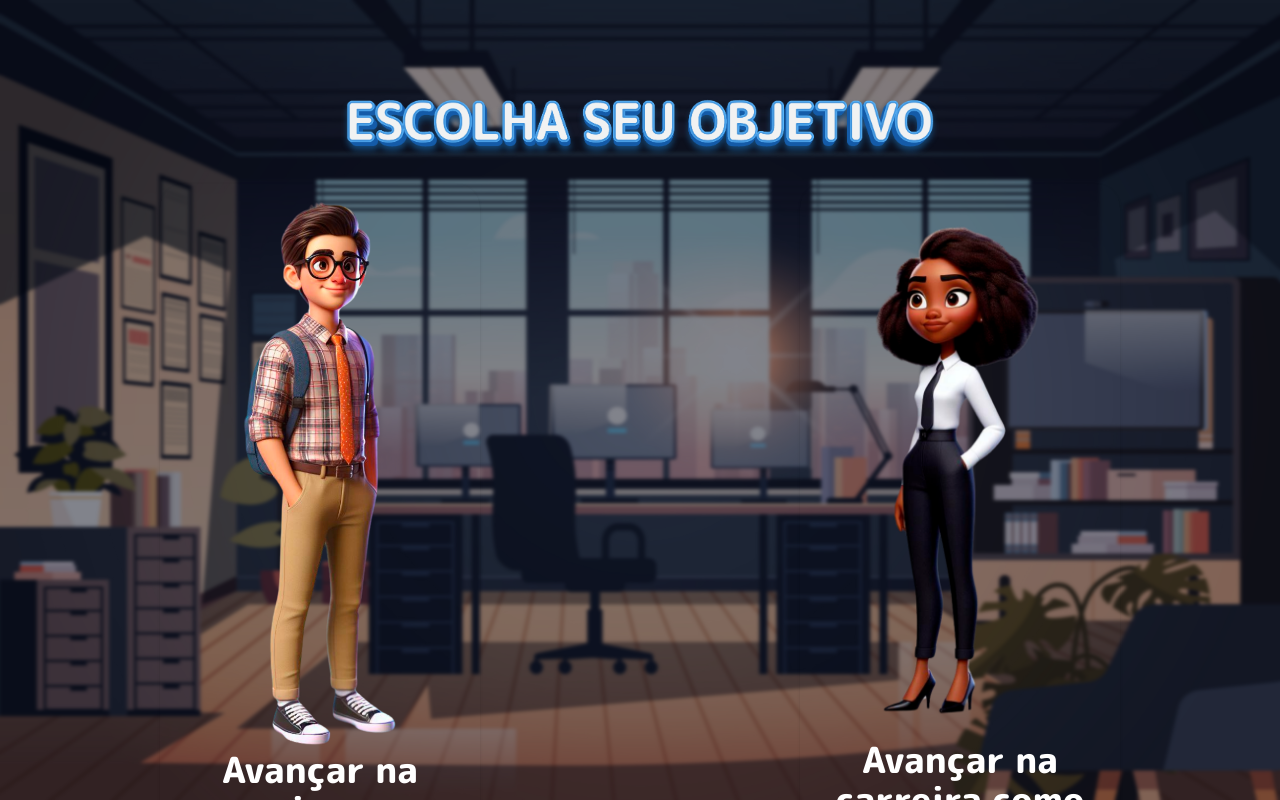
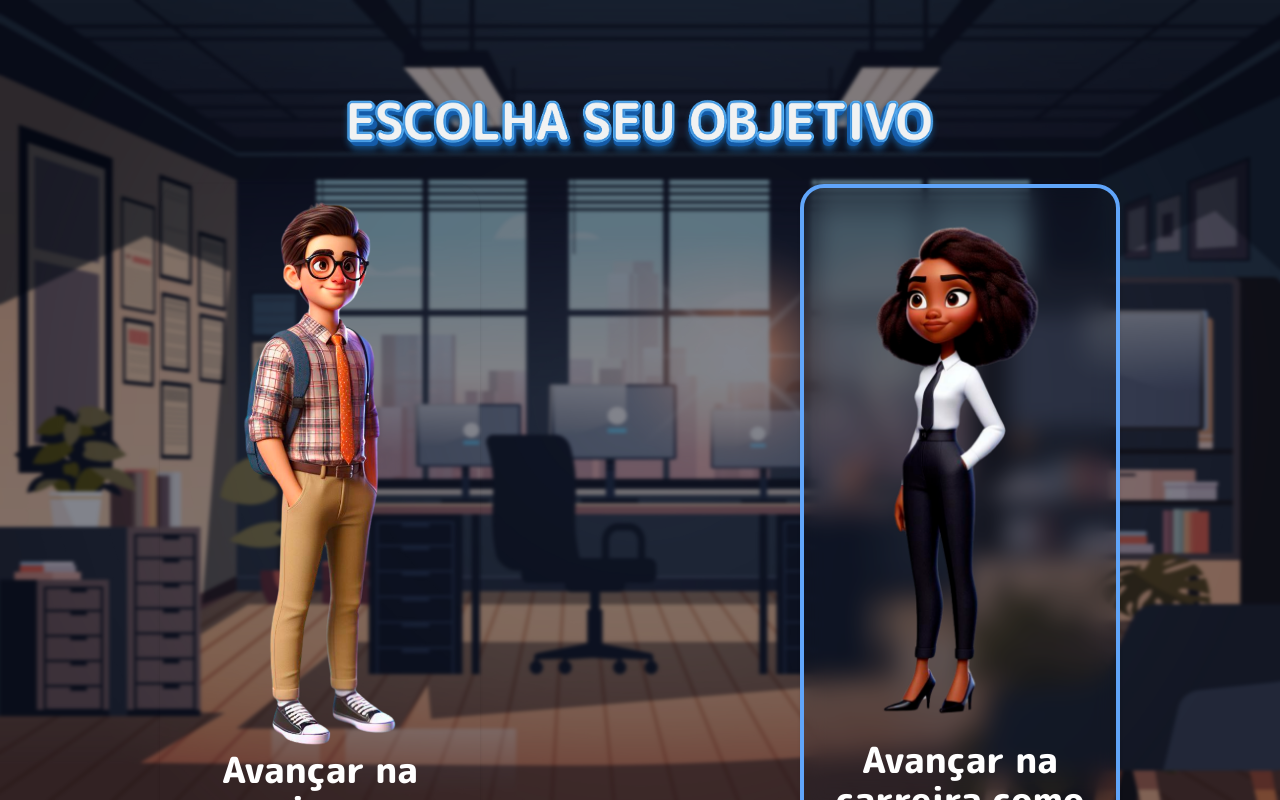
Before and after one commit to hubbe-app/saga-do-feedback, a Next.js app: page /objectiveScreen in a window 1280 px wide. Built offline with nearby package versions, Linux system fonts and the light colour scheme.

Commit message:
add gamepad support

```diff
--- a/src/app/objectiveScreen/page.tsx
+++ b/src/app/objectiveScreen/page.tsx
@@ -1,7 +1,41 @@
+'use client';
+
 import { ObjectiveContainer } from '@/components';
+import { ActionName } from '@/libs/gamepad';
+import { useActionEffect, useAxisEffect } from '@/libs/input';
+import { useCycleValue } from '@/libs/math';
+import { useGamepad } from '@/libs/newGamepad';
 import Image from 'next/image';
+import { useEffect, useState } from 'react';
 
 const ObjectiveScreen = () => {
+
+  const [selectedIndex, bumpUpIndex, bumpDownIndex] = useCycleValue(0, 0, 1);
+
+  useEffect(() => {
+    console.log(selectedIndex);
+  }, [selectedIndex]);
+
+  useActionEffect(ActionName.Confirm, () => {
+    if (selectedIndex === 0) {
+      console.log('employee');
+    } else {
+      console.log('employer');
+    }
+  }, [selectedIndex]);
+
+  useActionEffect(ActionName.MoveRight, () => bumpUpIndex(), [selectedIndex]);
+  useActionEffect(ActionName.MoveLeft, () => bumpDownIndex(), [selectedIndex]);
+
+
+  useAxisEffect([0], (axis, value) => {
+    if (value > 0.98) {
+      bumpUpIndex();
+    } else if (value < 0.98) {
+      bumpDownIndex();
+    }
+  });
+
   return (
     <>
       <div className='absolute -z-20 top-0 left-0 w-screen h-screen bg-slate-950 overflow-hidden'>
@@ -14,17 +48,20 @@ const ObjectiveScreen = () => {
         />
       </div>
       <main className='flex flex-col h-screen w-screen overflow-hidden'>
+
         <img className='h-16 mt-24 object-contain' src='/objective-selection/title.png' alt='' />
         <div className='flex h-full justify-around items-center max-w-full mt-6'>
           <ObjectiveContainer
             role='employee'
             text='Avançar na carreira como colaborador'
             avatar='/objective-selection/employee.png'
+            selected={selectedIndex === 0}
           />
           <ObjectiveContainer
             role='employer'
             text='Avançar na carreira como gestor'
             avatar='/objective-selection/employer.png'
+            selected={selectedIndex === 1}
           />
         </div>
       </main>
--- a/src/components/ObjectiveContainer.tsx
+++ b/src/components/ObjectiveContainer.tsx
@@ -2,16 +2,20 @@
 import { useGameContext } from '@/context/gameContext';
 import { Rounded } from '@/libs/fonts';
 import { useRouter } from 'next/navigation';
+import { useEffect, useRef } from 'react';
 
 type ObjectiveContainerProps = {
   text: string;
   avatar: string;
   role: 'employee' | 'employer';
+  selected: boolean;
 };
 
-export const ObjectiveContainer = ({ text, avatar, role }: ObjectiveContainerProps) => {
+export const ObjectiveContainer = ({ text, avatar, role, selected }: ObjectiveContainerProps) => {
   const { setPlayerData, playerData } = useGameContext();
   const router = useRouter();
+
+  const divRef = useRef<HTMLDivElement>(null);
 
   const clickHandler = () => {
     const receiver = playerData;
@@ -21,10 +25,25 @@ export const ObjectiveContainer = ({ text, avatar, role }: ObjectiveContainerPro
     router.push('/charSelection');
   };
 
+  useEffect(() => {
+    if (selected && divRef.current) {
+      divRef.current.focus();
+      console.log(text, selected);
+    }
+  }, [selected])
+
+
+
   return (
     <div
       onClick={clickHandler}
-      className='overflow-hidden flex flex-col p-4 justify-center items-center w-1/4 h-[700px] rounded-3xl shadow border-blue-400 focus:bg-gray-900 focus:bg-opacity-30 focus:border-4 focus:backdrop-blur-md hover:bg-gray-900 hover:bg-opacity-30 hover:border-4 hover:backdrop-blur-md cursor-pointer'
+      ref={divRef}
+      autoFocus={true}
+      className={
+        selected ?
+          'overflow-hidden flex flex-col p-4 justify-center items-center w-1/4 h-[700px] rounded-3xl shadow border-blue-400 focus:bg-gray-900 focus:bg-opacity-30 focus:border-4 focus:backdrop-blur-md hover:bg-gray-900 hover:bg-opacity-30 hover:border-4 hover:backdrop-blur-md cursor-pointer' :
+          'overflow-hidden flex flex-col p-4 justify-center items-center w-1/4 h-[700px] rounded-3xl shadow border-blue-400 bg-gray-900 bg-opacity-30 border-4 backdrop-blur-md cursor-pointer'
+      }
     >
       <img className='object-contain w-48' src={avatar} alt='' />
       <p className={`${Rounded.className} text-4xl font-extrabold text-center text-white`}>{text}</p>
--- a/src/libs/gamepad.ts
+++ b/src/libs/gamepad.ts
@@ -131,17 +131,17 @@ export class InputMapper {
 
    private keyActionMap: Map<string, ActionName>;
    private buttonActionMap: Map<number, ActionName>;
-   private actionCallbacks: Map<ActionName, ActionCallback>;
-   private axisCallbacks: Map<number, AxisCallback>;
+   private actionCallbacks: Partial<Record<ActionName, ActionCallback>>;
+   private axisCallbacks: Record<number, AxisCallback>;
    private gamepadHandler: GamepadHandler;
 
    constructor(private window: Window) {
 
       this.keyActionMap = new Map();
       this.buttonActionMap = new Map();
-      this.axisCallbacks = new Map();
+      this.axisCallbacks = {};
 
-      this.actionCallbacks = new Map();
+      this.actionCallbacks = {};
       this.gamepadHandler = new GamepadHandler(window);
 
       this.window.addEventListener('keydown', (e: KeyboardEvent) => this.handleKeyInput(e));
@@ -158,19 +158,20 @@ export class InputMapper {
    }
 
    public setActionCallback(action: ActionName, callback: ActionCallback): void {
-      this.actionCallbacks.set(action, callback);
+      this.actionCallbacks[action] = callback;
    }
-
    public removeActionCallback(action: ActionName): void {
-      this.actionCallbacks.delete(action);
+      delete this.actionCallbacks[action];
    }
 
    public setAxisCallback(axisIndex: number, callback: AxisCallback): void {
-      this.axisCallbacks.set(axisIndex, callback);
+      this.axisCallbacks[axisIndex] = callback;
    }
 
    public removeAxisCallback(axis: number[]): void {
-      axis.forEach(axisIndex => this.axisCallbacks.delete(axisIndex));
+      axis.forEach(axisIndex => {
+         delete this.axisCallbacks[axisIndex];
+      });
    }
 
    public loadConfiguration(config: InputMapperConfig): void {
@@ -198,14 +199,17 @@ export class InputMapper {
    }
 
    private handleGamepadAxis(event: GamepadAxisEvent): void {
-      const action = this.axisCallbacks.get(event.axisIndex);
+      const action = this.axisCallbacks[event.axisIndex];
       if (action !== undefined) {
          action(event.axisIndex, event.value);
       }
    }
 
    private triggerAction(action: ActionName): void {
-      this.actionCallbacks.get(action)?.();
+      const actionCallback = this.actionCallbacks[action];
+      if (actionCallback) {
+         actionCallback();
+      }
    }
 }
 
--- a/src/libs/input.tsx
+++ b/src/libs/input.tsx
@@ -176,11 +176,11 @@ export const useKeyUpEffect = (key: string, callback: () => void) => {
    }, [releasedKeys]);
 }
 
-export const useActionEffect = (action: ActionName, callback: ActionCallback) => {
+export const useActionEffect = (action: ActionName, callback: ActionCallback, deps: any[] = []) => {
    useEffect(() => {
       inputMapper.setActionCallback(action, callback);
       return () => inputMapper.removeActionCallback(action);
-   }, [action]);
+   }, deps);
 }
 
 export const useAxisEffect = (axis: number[], callback: AxisCallback) => {
--- /dev/null
+++ b/src/libs/math.ts
@@ -0,0 +1,31 @@
+import { useState } from "react";
+
+
+
+export const clamp = (value: number, min: number, max: number) => {
+   return Math.min(Math.max(value, min), max);
+}
+
+export const useClampValue = (value: number, min: number, max: number, step: number = 1) => {
+   const [_value, setValue] = useState(value);
+   const bumpUp = () => setValue(clamp(_value + step, min, max));
+   const bumpDown = () => setValue(clamp(_value - step, min, max));
+   return [
+      _value,
+      bumpUp,
+      bumpDown
+   ];
+}
+
+export const useCycleValue = (value: number, min: number, max: number, step: number = 1): [number, () => void, () => void] => {
+   const [_value, setValue] = useState(value);
+   const bumpUp = () => {
+      const newValue = _value + step;
+      setValue(newValue > max ? min : newValue);
+   };
+   const bumpDown = () => {
+      const newValue = _value - step;
+      setValue(newValue < min ? max : newValue);
+   };
+   return [_value, bumpUp, bumpDown];
+}
```
